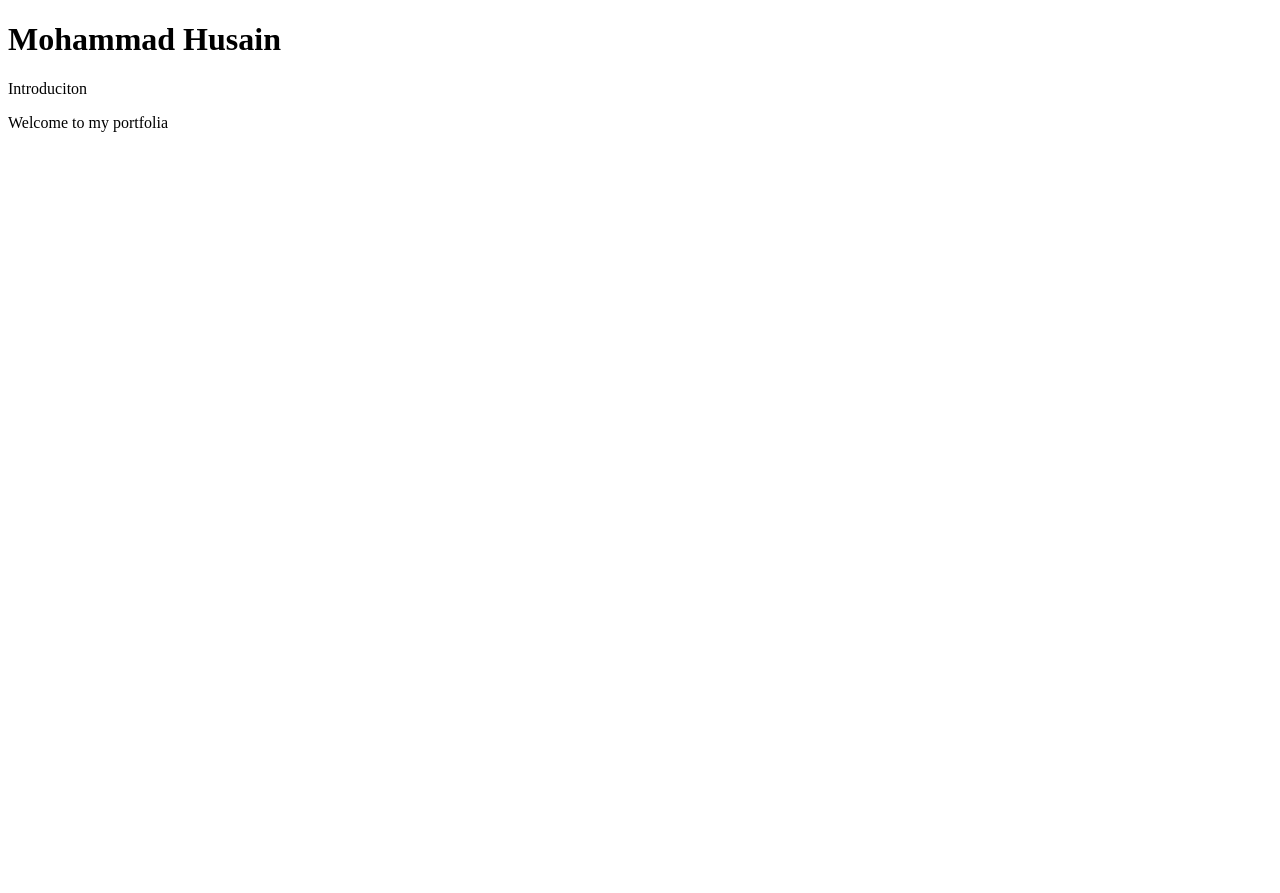
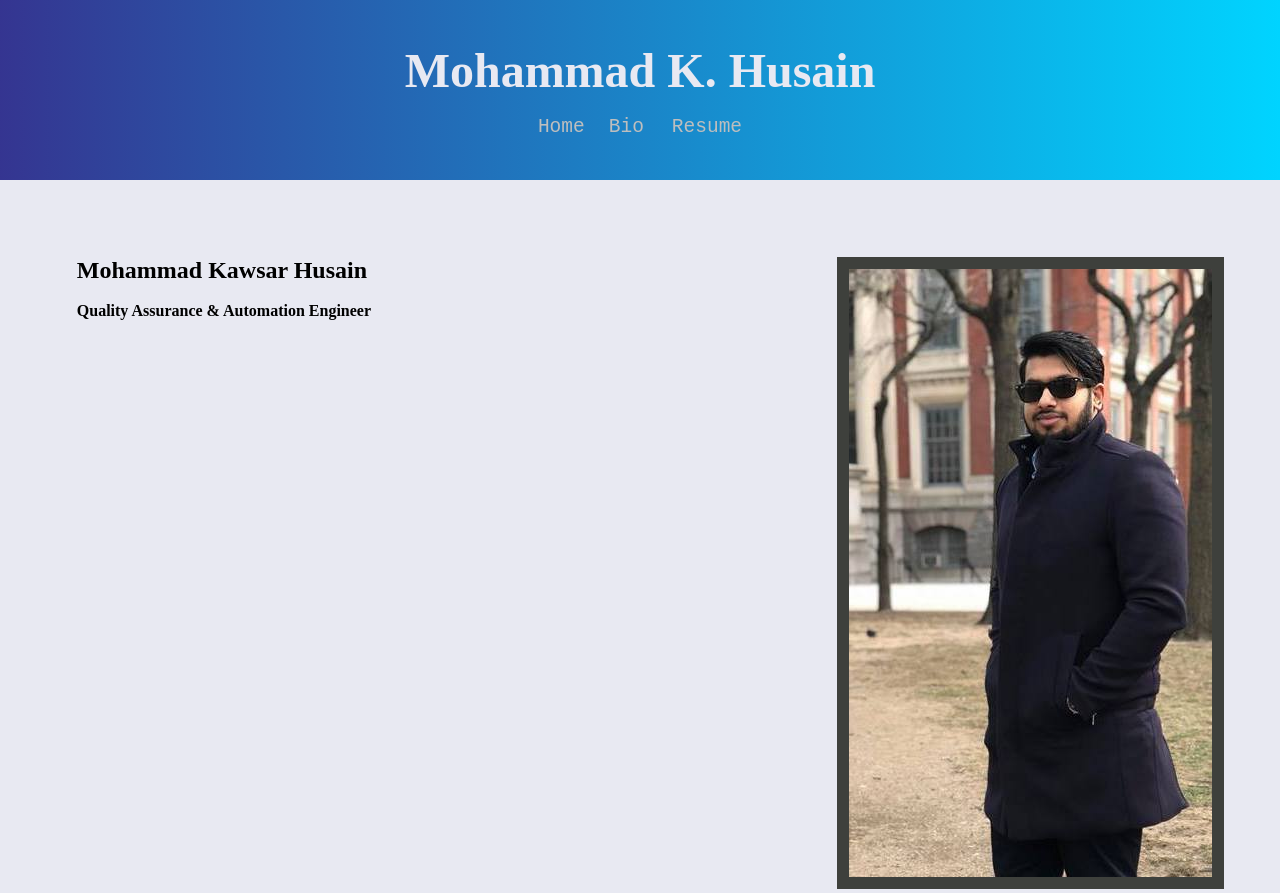
Before and after one commit to MKHusain/portfolio, a plain HTML site: page index.html in a window 1280 px wide. Before the commit the page ends 800 px from the top, so only its background shows below. Drawn offline with Linux system fonts and the light colour scheme.

Commit message:
changes made

```diff
--- a/index.html
+++ b/index.html
@@ -2,13 +2,30 @@
 <html>
 <head>
 <title> Home Page </title>
+<link rel="stylesheet" href="style.css">
 </head>
 <body>
 
-<h1>Mohammad Husain</h1>
-<p>Introduciton</p>
-<p>Welcome to my portfolia</p>
+<div id="header">
+  <h1>Mohammad K. Husain</h1><br>
+<p><a href="#header">Home</a>&nbsp;&nbsp;&nbsp;&nbsp;&nbsp;&nbsp;<a href="#bio">Bio</a>
+&nbsp;&nbsp;&nbsp;&nbsp;&nbsp;&nbsp;<a href="media/resume.pdf" target="_blank">Resume</a></p>
+</div>
+<div id="bio">
 
+<div id="leftBox">
+<h2>Mohammad Kawsar Husain</h2><br>
+<h4>Quality Assurance & Automation Engineer</h4> <br><br>
+<p>
+</div>
+
+<div id="rightBox">
+
+<img id="pic" src="media/img.jpg" />
+
+</div>
+
+</div>
 
 </body>
 </html>
--- a/style.css
+++ b/style.css
@@ -0,0 +1,62 @@
+*{
+  margin: 0px;
+  padding: 0px;
+}
+:root {
+  --black:#3E403C;
+  --white:#E8E9F2;
+  --grey:#BEBEBE;
+  --brown:#A89F79;
+}
+
+body {
+  background-color: var(--white);
+}
+
+#header {
+  display: flex;
+  height: 180px;
+  width: 100%;
+  background: rgb(9,9,121);
+background: linear-gradient(90deg, rgba(9,9,121,0.8029586834733894) 0%, rgba(0,212,255,1) 100%);
+  flex-flow:column nowrap;
+  justify-content: center;
+  align-items: center;
+}
+
+h1 {
+  font-size: 3em;
+  color: var(--white);
+}
+
+#header > p > a {
+  text-decoration: none;
+  font-size: 1.5em;
+  font-family: monospace;
+  color: var(--grey);
+}
+
+#bio {
+  width: 100%;
+  height: 100;
+  display: flex;
+  flex-flow: row nowrap;
+  justify-content: center;
+  align-items: center;
+  margin-top: 6%;
+
+}
+#leftBox {
+  width:100%;
+  height: 500px;
+  margin-left: 6%;
+}
+
+#rightBox {
+  width:70%;
+  height: 500px;
+  margin-left: 10%;
+}
+#pic {
+  border: 12px solid var(--black);
+}
```
Also changed, not shown: media/img.jpg (added), 2 other files.
